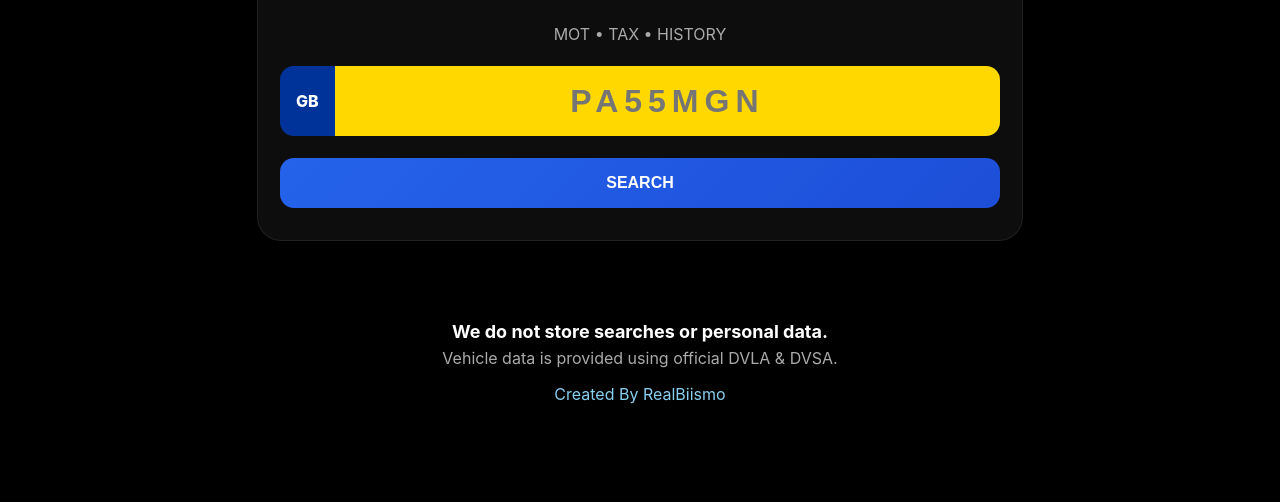
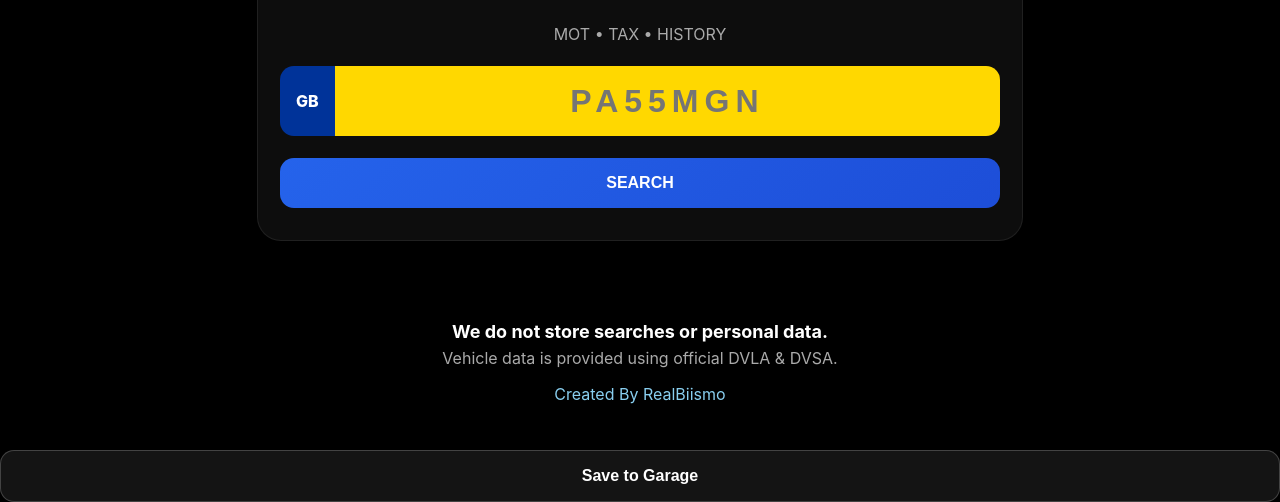
Before and after one commit to RealBiismo/BiismoReg.com, a website: page public/index.html in a window 1280 px wide. Shown: the part 427-929 px from the top of the page. Before the commit the page ends 877 px from the top, so only its background shows below. Drawn offline with Linux system fonts and the light colour scheme; no server answers.

Commit message:
Update index.html

```diff
--- a/public/index.html
+++ b/public/index.html
@@ -53,6 +53,7 @@
 
   <!-- RESULT AREA -->
   <div id="result"></div>
+<button class="secondary-btn" onclick="saveToGarage('${data.registration}')">Save to Garage</button>
 
 
   <div id="motHistoryContainer" class="mot-history-container hidden blurred">
```
